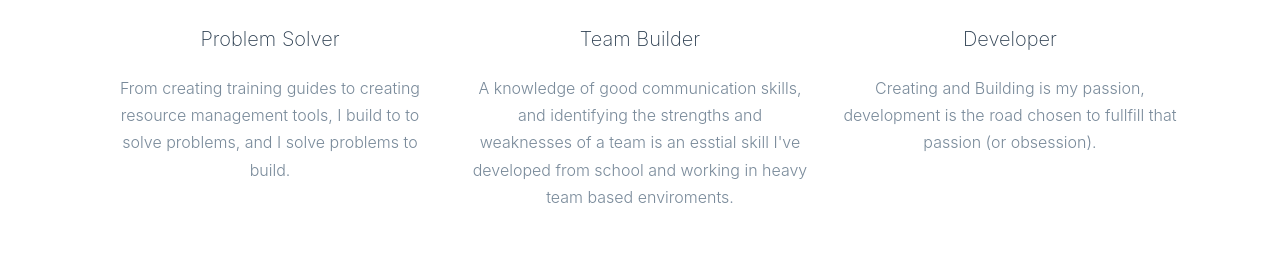
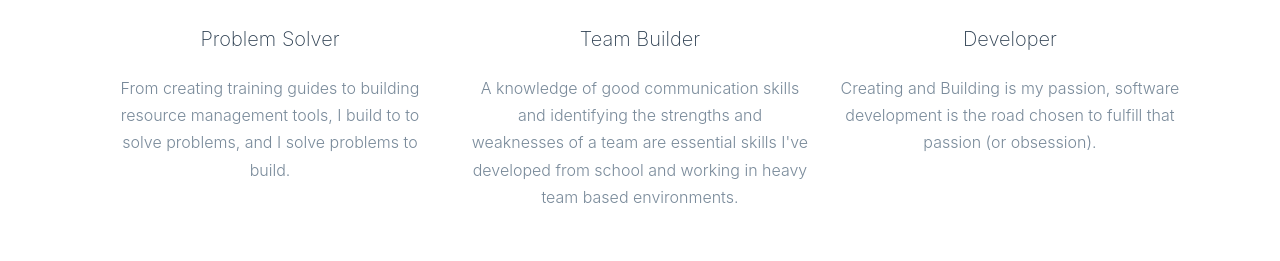
Before and after one commit to shanemiller89/shanemiller89.github.io, a plain HTML site: page index.html in a window 1280 px wide. Shown: the part 1795-2056 px from the top of the page. Drawn offline with nearby package versions, Linux system fonts and the light colour scheme; some packages are replaced by stand-ins of ours; no server answers; files whose address does not match are found by name.

Commit message:
spelling errors fixed

```diff
--- a/index.html
+++ b/index.html
@@ -225,7 +225,7 @@
                 <span style="color: white" class="icon-puzzle"></span>
               </span>
               <h3 class="mb-4">Problem Solver</h3>
-              <p>From creating training guides to creating resource management tools, I build to to solve problems, and I solve problems to build.</p>
+              <p>From creating training guides to building resource management tools, I build to to solve problems, and I solve problems to build.</p>
             </div>
           </div>
           <div class="col-md-6 col-lg-4 text-center mb-5">
@@ -234,7 +234,7 @@
                 <span style="color: white" class="icon-gears"></span>
               </span>
               <h3 class="mb-4">Team Builder</h3>
-              <p>A knowledge of good communication skills, and identifying the strengths and weaknesses of a team is an esstial skill I've developed from school and working in heavy team based enviroments.</p>
+              <p>A knowledge of good communication skills and identifying the strengths and weaknesses of a team are essential skills I've developed from school and working in heavy team based environments.</p>
             </div>
           </div>
           <div class="col-md-6 col-lg-4 text-center mb-5">
@@ -243,7 +243,7 @@
                 <span style="color: white" class="icon-tools2"></span>
               </span>
               <h3 class="mb-4">Developer</h3>
-              <p>Creating and Building is my passion, development is the road chosen to fullfill that passion (or obsession).</p>
+              <p>Creating and Building is my passion, software development is the road chosen to fulfill that passion (or obsession).</p>
             </div>
           </div>
 
```
